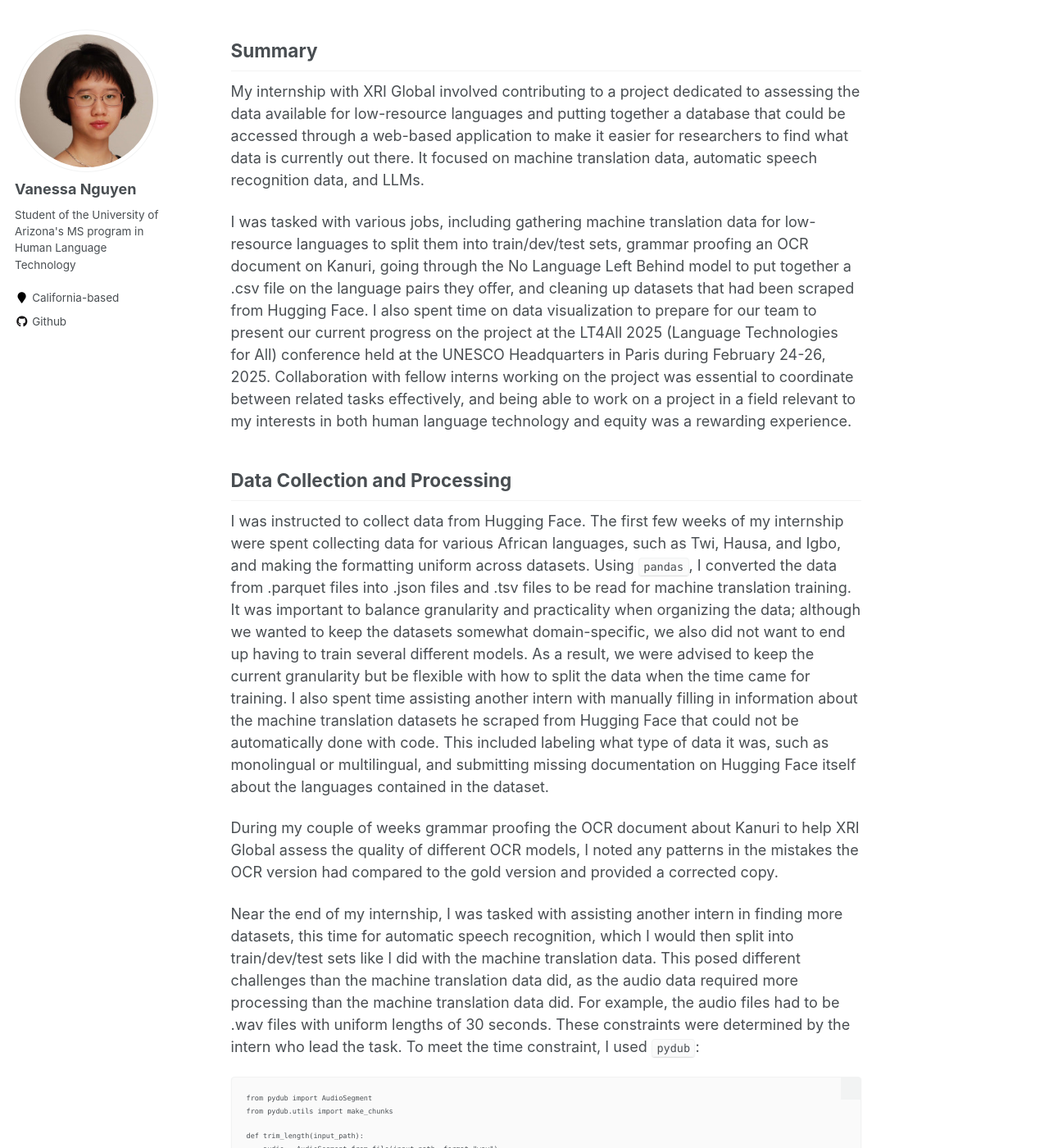
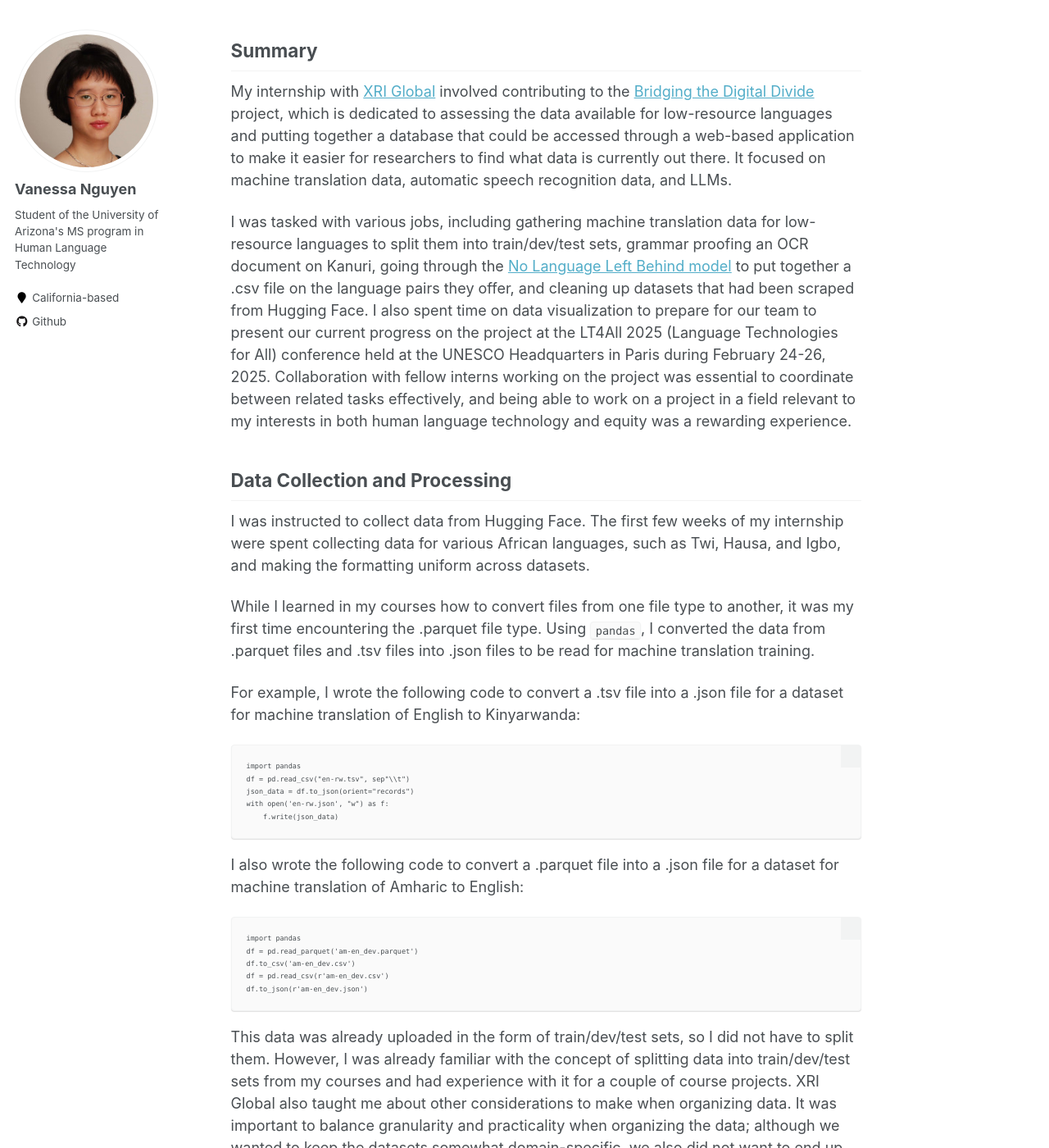
Before and after one commit to vmn25/vmn25.github.io, a Jekyll site: the page built from _portfolio/portfolio-1.md, in a window 1280 px wide and 1400 px high, scrolled down 240 px. Shown: the whole window at 82% size. Built offline with Jekyll 4.4.1, drawn with Linux system fonts in a browser that asks for light colours; some of the changed text lies outside the part shown.

Commit message:
revisions

````diff
--- a/_portfolio/portfolio-1.md
+++ b/_portfolio/portfolio-1.md
@@ -5,16 +5,42 @@ collection: portfolio
 ---
 
 ## Summary
-My internship with XRI Global involved contributing to a project dedicated to assessing the data available for low-resource languages and putting together a database that could be accessed through a web-based application to make it easier for researchers to find what data is currently out there. It focused on machine translation data, automatic speech recognition data, and LLMs.
+My internship with [XRI Global](https://www.xriglobal.ai/) involved contributing to the [Bridging the Digital Divide](https://www.digitaldivide.ai/) project, which is dedicated to assessing the data available for low-resource languages and putting together a database that could be accessed through a web-based application to make it easier for researchers to find what data is currently out there. It focused on machine translation data, automatic speech recognition data, and LLMs.
 
-I was tasked with various jobs, including gathering machine translation data for low-resource languages to split them into train/dev/test sets, grammar proofing an OCR document on Kanuri, going through the No Language Left Behind model to put together a .csv file on the language pairs they offer, and cleaning up datasets that had been scraped from Hugging Face. I also spent time on data visualization to prepare for our team to present our current progress on the project at the LT4All 2025 (Language Technologies for All) conference held at the UNESCO Headquarters in Paris during February 24-26, 2025. Collaboration with fellow interns working on the project was essential to coordinate between related tasks effectively, and being able to work on a project in a field relevant to my interests in both human language technology and equity was a rewarding experience.
+I was tasked with various jobs, including gathering machine translation data for low-resource languages to split them into train/dev/test sets, grammar proofing an OCR document on Kanuri, going through the [No Language Left Behind model](https://github.com/facebookresearch/fairseq/tree/nllb/) to put together a .csv file on the language pairs they offer, and cleaning up datasets that had been scraped from Hugging Face. I also spent time on data visualization to prepare for our team to present our current progress on the project at the LT4All 2025 (Language Technologies for All) conference held at the UNESCO Headquarters in Paris during February 24-26, 2025. Collaboration with fellow interns working on the project was essential to coordinate between related tasks effectively, and being able to work on a project in a field relevant to my interests in both human language technology and equity was a rewarding experience.
 
 ## Data Collection and Processing
-I was instructed to collect data from Hugging Face. The first few weeks of my internship were spent collecting data for various African languages, such as Twi, Hausa, and Igbo, and making the formatting uniform across datasets. Using `pandas`, I converted the data from .parquet files into .json files and .tsv files to be read for machine translation training. It was important to balance granularity and practicality when organizing the data; although we wanted to keep the datasets somewhat domain-specific, we also did not want to end up having to train several different models. As a result, we were advised to keep the current granularity but be flexible with how to split the data when the time came for training. I also spent time assisting another intern with manually filling in information about the machine translation datasets he scraped from Hugging Face that could not be automatically done with code. This included labeling what type of data it was, such as monolingual or multilingual, and submitting missing documentation on Hugging Face itself about the languages contained in the dataset.
+I was instructed to collect data from Hugging Face. The first few weeks of my internship were spent collecting data for various African languages, such as Twi, Hausa, and Igbo, and making the formatting uniform across datasets.
+
+While I learned in my courses how to convert files from one file type to another, it was my first time encountering the .parquet file type. Using `pandas`, I converted the data from .parquet files and .tsv files into .json files to be read for machine translation training.
+
+For example, I wrote the following code to convert a .tsv file into a .json file for a dataset for machine translation of English to Kinyarwanda:
+
+```
+import pandas
+df = pd.read_csv("en-rw.tsv", sep"\\t")
+json_data = df.to_json(orient="records")
+with open('en-rw.json', "w") as f:
+    f.write(json_data)
+```
+
+I also wrote the following code to convert a .parquet file into a .json file for a dataset for machine translation of Amharic to English:
+
+```
+import pandas
+df = pd.read_parquet('am-en_dev.parquet')
+df.to_csv('am-en_dev.csv')
+df = pd.read_csv(r'am-en_dev.csv')
+df.to_json(r'am-en_dev.json')
+```
+
+This data was already uploaded in the form of train/dev/test sets, so I did not have to split them. However, I was already familiar with the concept of splitting data into train/dev/test sets from my courses and had experience with it for a couple of course projects. XRI Global also taught me about other considerations to make when organizing data. It was important to balance granularity and practicality when organizing the data; although we wanted to keep the datasets somewhat domain-specific, we also did not want to end up having to train several different models. As a result, we were advised to keep the current granularity but be flexible with how to split the data when the time came for training.
+
+I also spent time assisting another intern with manually filling in information about the machine translation datasets he scraped from Hugging Face that could not be automatically done with code. This included labeling what type of data it was, such as monolingual or multilingual, and submitting missing documentation on Hugging Face itself about the languages contained in the dataset.
 
 During my couple of weeks grammar proofing the OCR document about Kanuri to help XRI Global assess the quality of different OCR models, I noted any patterns in the mistakes the OCR version had compared to the gold version and provided a corrected copy.
 
-Near the end of my internship, I was tasked with assisting another intern in finding more datasets, this time for automatic speech recognition, which I would then split into train/dev/test sets like I did with the machine translation data. This posed different challenges than the machine translation data did, as the audio data required more processing than the machine translation data did. For example, the audio files had to be .wav files with uniform lengths of 30 seconds. These constraints were determined by the intern who lead the task. To meet the time constraint, I used `pydub`:
+Near the end of my internship, I was tasked with assisting another intern in finding more datasets, this time for automatic speech recognition, which I would then split into train/dev/test sets like I did with the machine translation data. This posed different challenges than the machine translation data did, as the audio data required more processing than the machine translation data did. For example, the audio files had to be .wav files with uniform lengths of 30 seconds. These constraints were determined by the intern who led the task. To meet the time constraint, I used `pydub`:
 
 ```
 from pydub import AudioSegment
@@ -32,6 +58,8 @@ for i, chunk in enumerate(chunks):
     file_name = f"chunk_{i}.wav"
     chunk.export(file_name, format="wav")
 ```
+
+Though I have taken a course that worked with sound files, I was not familiar with the `pydub` library. However, I was originally not familiar with many of the libraries I was required to use in my courses. The experience I gained from reading the documentation for those libraries in order to understand and complete my assignments made navigating the documentation for the `pydub` library and learning how to implement it easier.
 
 ## Data Visualization
 To prepare for the UNESCO conference in Paris, I analyzed the machine translation data we had collected and made graphs to show points of interest, such as the most common language pairs and the least common language pairs. I also made graphs to show how many datasets there were for each language pair, but upon realizing that each dataset varied widely in how much data they contained, I made more graphs to compare how many actual lines of data there were for the most common language pairs, as they would give a more accurate idea of how much data was available.
@@ -55,9 +83,15 @@ I also made graphs for the number of lines of data there was for the most common
 ![title](/images/target-lang.png)
 ![title](/images/lang-pairs.png)
 
-Lastly, I made a graph comparing the continental distribution of the 10 most commonly spoken languages compared to that of the top 10 languages with the most data available, the continental distribution of the top 10 language pairs, the continental distribution of the top 10 source languages, and the continental distribution of the top 10 target languages. However, it was later decided that we would display the project website instead of a poster at the conference, so my graphs went unused. Nonetheless, the conclusions that could be drawn from the graphs may provide insight on what languages and regions to focus on in the future to further close the digital divide.
+Lastly, I made graphs comparing the continental distribution of the 10 most commonly spoken languages compared to that of the top 10 languages with the most data available, the continental distribution of the top 10 language pairs, the continental distribution of the top 10 source languages, and the continental distribution of the top 10 target languages.
+
+![title](/images/continent-lang-pairs.png)
+![title](/images/continent-source.png)
+![title](/images/continent-target.png)
+
+However, it was later decided that we would display the project website instead of a poster at the conference, so my graphs went unused. Nonetheless, the conclusions that could be drawn from the graphs may provide insight on what languages and regions to focus on in the future to further close the digital divide. For example, the graphs show a bias towards languages in Asia and Europe, suggesting that indigenous languages in Africa, Australia, and the Americas would benefit from more attention.
 
 During this task, I found that a major difficulty in organizing and analyzing the data was the lack of standardization in formatting. Thus, after the conference, I spent a few weeks making a .csv file that would standardize language codes. The collected machine translation datasets had various ways of formatting the languages they contained, such as different versions of ISO codes as well as suffixes specifying script type. I went through the data collected and made a table so that future data could be standardized more easily by using the table to map different language codes to one standard.
 
 ## LT4All 2025 Conference
-In the last week of February, I attended the LT4All 2025 conference in Paris with three other interns to present the current progress of the project and learn about current developments in language technology research. The project website was a work-in-progress, but we were able to convey that it was to become a database listing current available resources for low-resource languages. This included a map of what languages have available data and some statistics about the data available for those languages, such as their BLEU scores. Various conference attendees expressed interest in the project and how they would like to share data they have to contribute to the project. We shared contact information with attendees and encouraged them to share the website with peers who might also be interested in contributing their data. Multiple attendees expressed how they had not seen a database like this, dedicated specifically towards low-resource languages, before.
+In the last week of February, I attended the LT4All 2025 conference in Paris with three other interns to present the current progress of the project and learn about current developments in language technology research. For the conference, we submitted an [abstract](https://web.archive.org/web/20250404162903/https://www.lt4all2025.eu/wp-content/uploads/2025/02/LT4All-2025_Book-of-Abstracts_Final.pdf#page=17) in English and French. The project website was a work-in-progress, but we were able to convey that it was to become a database listing current available resources for low-resource languages. This included a map of what languages have available data and some statistics about the data available for those languages, such as their BLEU scores. Various conference attendees expressed interest in the project and how they would like to share data they have to contribute to the project. We shared contact information with attendees and encouraged them to share the website with peers who might also be interested in contributing their data. Multiple attendees expressed how they had not seen a database like this, dedicated specifically towards low-resource languages, before.
````
Also changed, not shown: _pages/about.md (+4 -2 lines), _pages/cv.md (+5 -4 lines), _portfolio/portfolio-2.html (+6 -6 lines), images/continent-lang-pairs.png (added), images/continent-source.png (added), images/continent-target.png (added), 1 other file.
